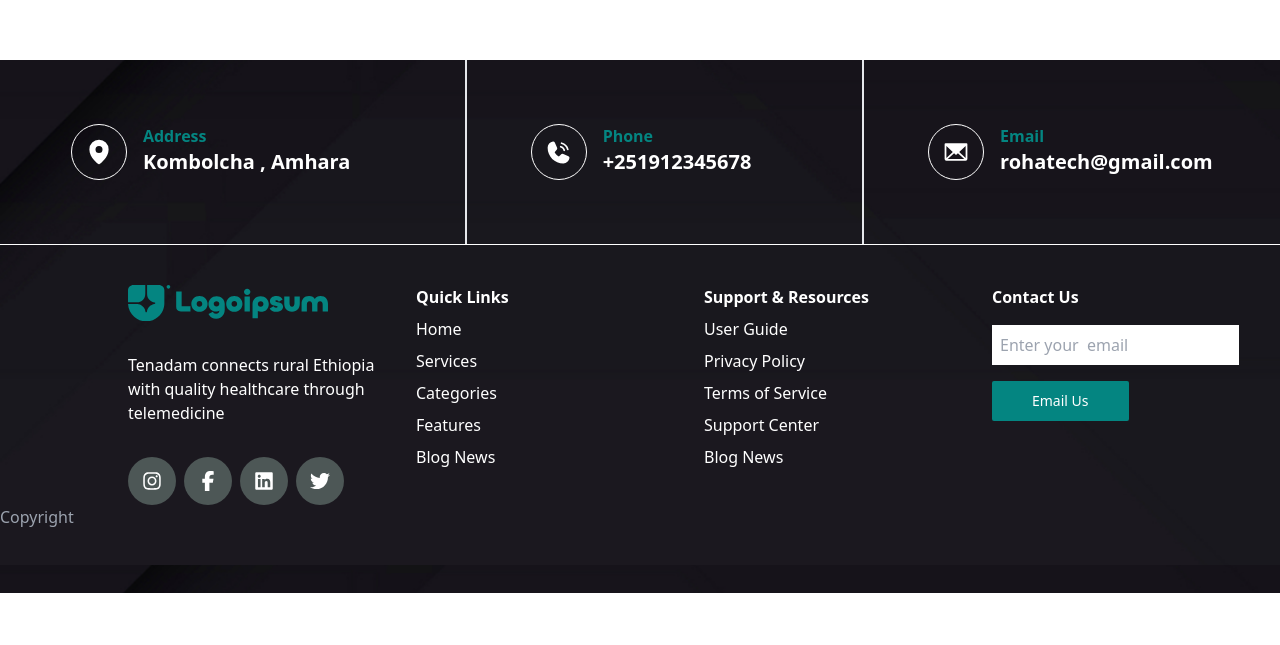
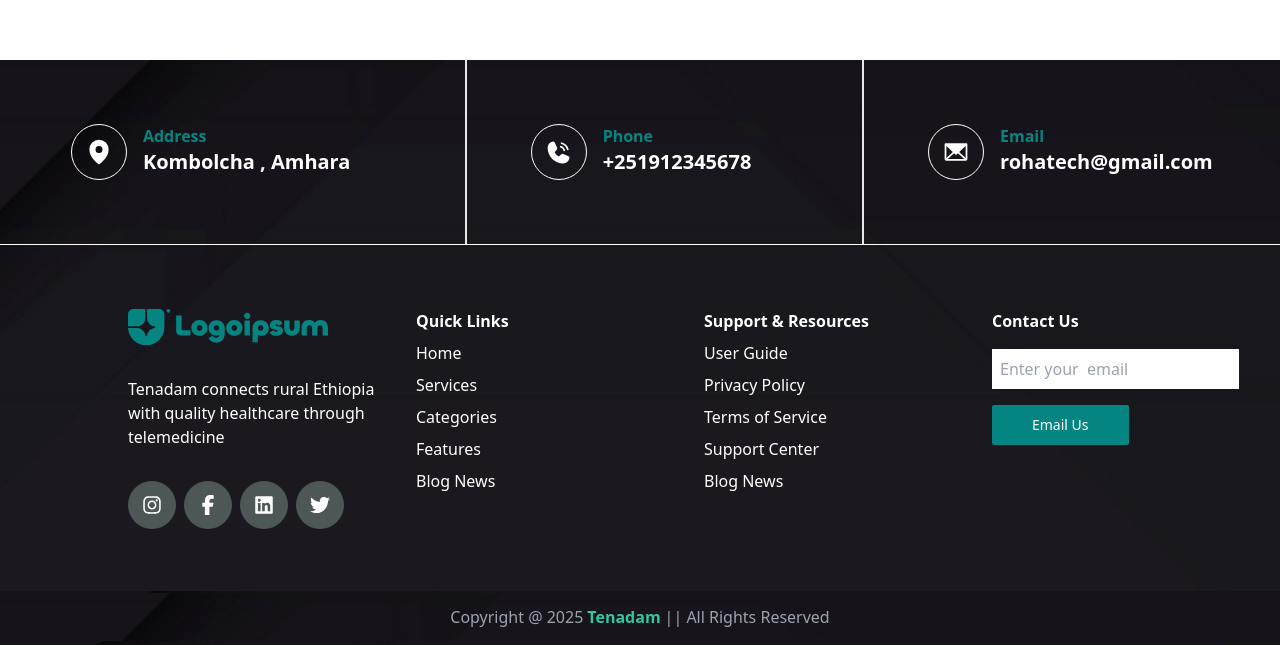
Before and after one commit to RohaTech/Telemedicine-Web-App, a Vue app in the folder Client/: page / in a window 1280 px wide. Shown: the part 701-1346 px from the top of the page. Before the commit the page ends 1294 px from the top, so only its background shows below. Built offline with nearby package versions, Linux system fonts and the light colour scheme.

Commit message:
fix: adjust padding in UserFooter and update copyright notice chore: add cSpell configuration for custom words

```diff
--- a/Client/src/components/UserLayout/UserFooter.vue
+++ b/Client/src/components/UserLayout/UserFooter.vue
@@ -5,7 +5,7 @@ import FooterBackground from "/images/General/Footer_Background.png";
 
 <template>
   <div
-    class="mt-24 min-h-[400px] w-full bg-black bg-cover bg-center pb-16 text-white"
+    class="mt-24 min-h-[400px] w-full bg-black bg-cover bg-center pb-1 text-white"
     :style="{ backgroundImage: `url(${FooterBackground})` }"
   >
     <div
@@ -80,7 +80,7 @@ import FooterBackground from "/images/General/Footer_Background.png";
       </div>
     </div>
 
-    <div class="mt-10 grid grid-cols-4 pl-32">
+    <div class="my-16 grid grid-cols-4 pl-32">
       <div class="space-y-8">
         <Logo class="w-[200px]" />
         <p class="w-[250px]">
@@ -203,8 +203,13 @@ import FooterBackground from "/images/General/Footer_Background.png";
       </div>
     </div>
 
-    <div class="flex gap-x-8">
-      <span class="text-gray-400">Copyright </span>
+    <div
+      class="flex items-center justify-center gap-x-1 py-3 text-gray-400"
+      :style="{ backgroundImage: `url(${FooterBackground})` }"
+    >
+      <span class="">Copyright &#64; 2025</span>
+      <span class="font-bold text-second-accent">Tenadam</span>
+      <span class="">|| All Rights Reserved</span>
     </div>
   </div>
 </template>
```
